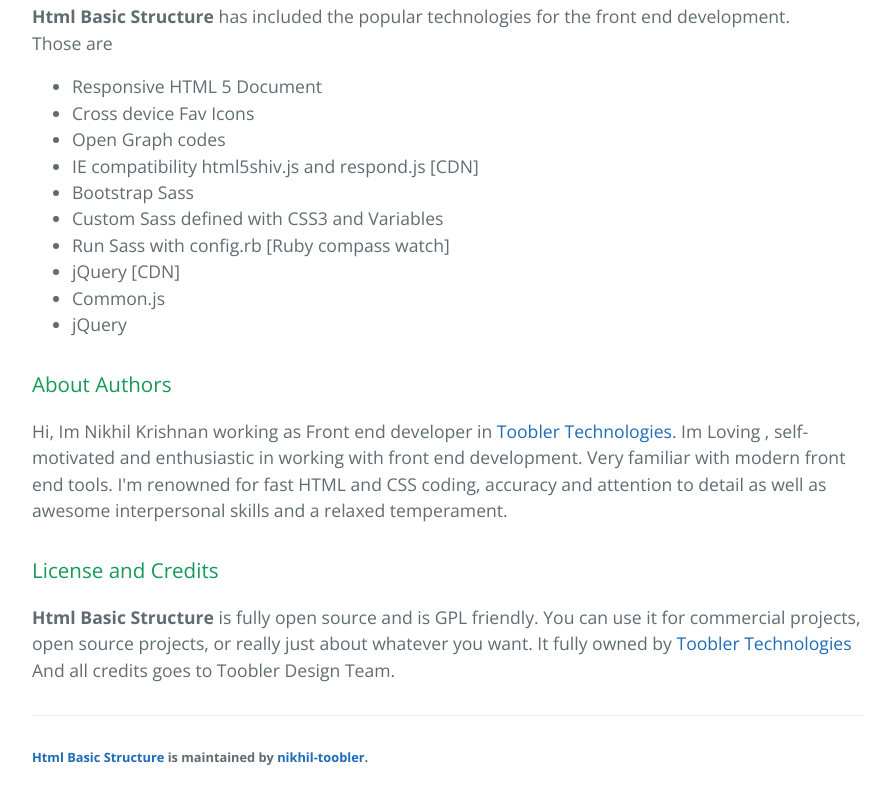
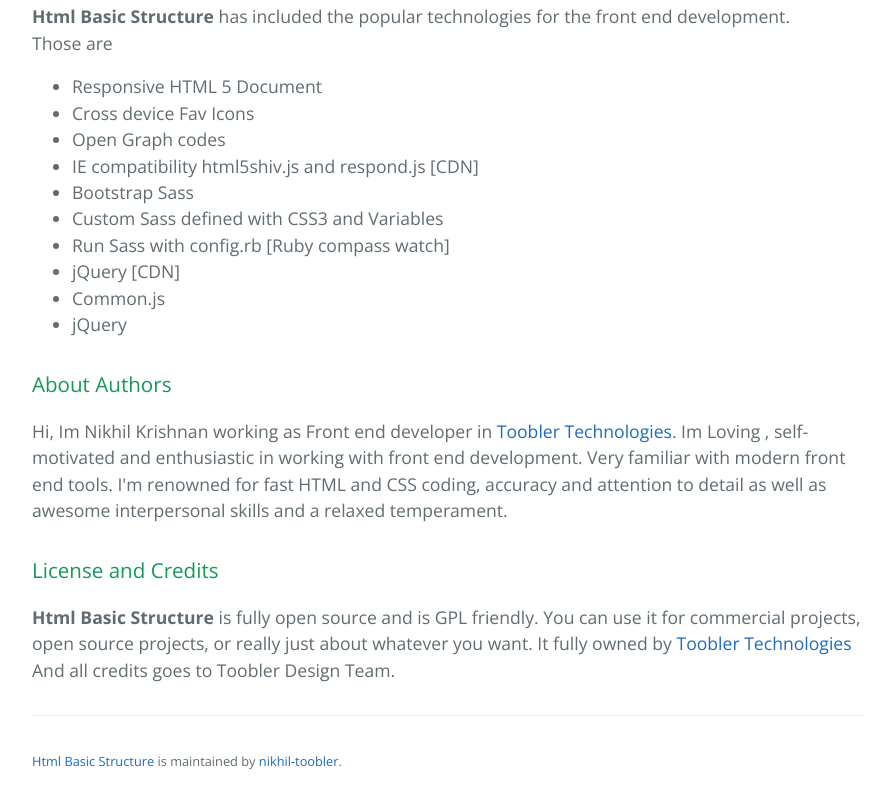
Before and after one commit to nikhil-toobler/HtmlBasicStructure, a plain HTML site: page index.html in a window 1280 px wide. Shown: the part 752-1556 px from the top of the page, without its empty margins (192-1087 px from the left). Drawn offline with nearby package versions, Linux system fonts and the light colour scheme.

Commit message:
finalyzing

```diff
--- a/index.html
+++ b/index.html
@@ -51,7 +51,7 @@
 <p><b>Html Basic Structure</b> is fully open source and is GPL friendly. You can use it for commercial projects, open source projects, or really just about whatever you want. It fully owned by <a href="http://www.toobler.com/" target="_blank">Toobler Technologies</a> And all credits goes to Toobler Design Team.</p>
 
       <footer class="site-footer">
-        <small class="site-footer-owner"><a href="https://github.com/nikhil-toobler/test">Html Basic Structure</a> is maintained by <a href="https://github.com/nikhil-toobler">nikhil-toobler</a>.</small>
+        <small><a href="https://github.com/nikhil-toobler/test">Html Basic Structure</a> is maintained by <a href="https://github.com/nikhil-toobler">nikhil-toobler</a>.</small>
       </footer>
 
     </section>
```
